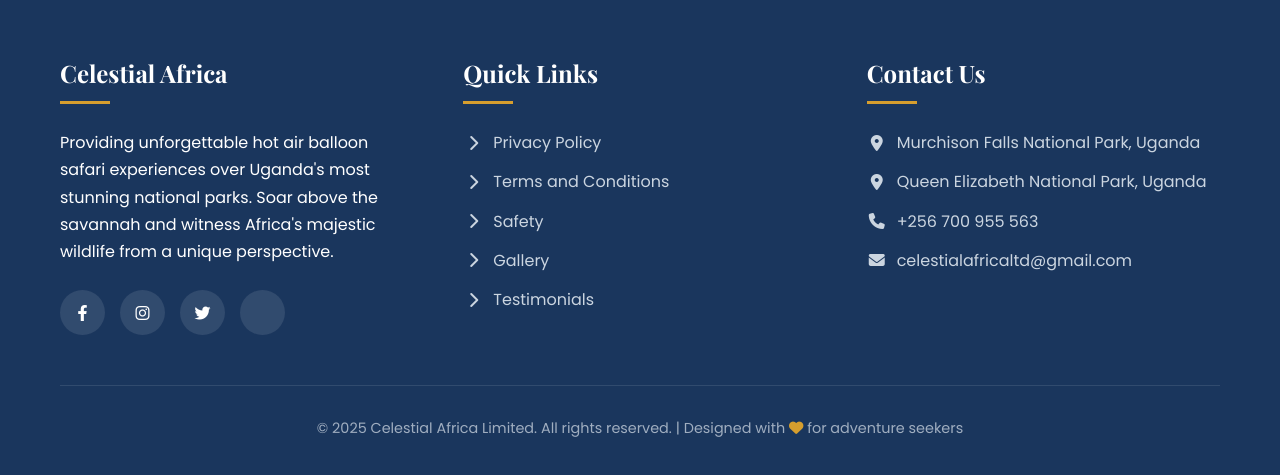
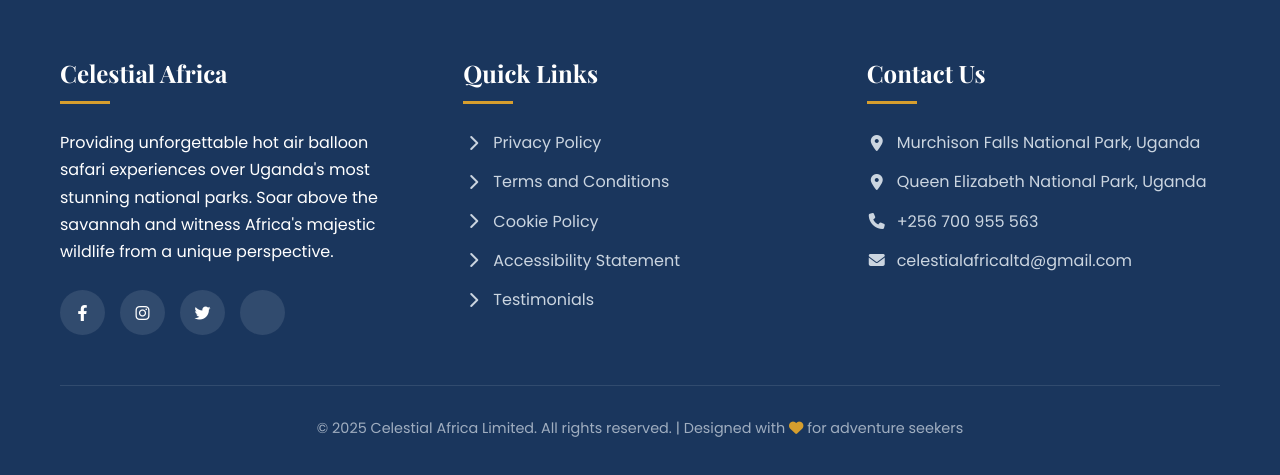
Before and after one commit to Charlie01-creator/Celerialug, a plain HTML site: page experience.html in a window 1280 px wide. Shown: the part 7267-7742 px from the top of the page. Drawn offline with nearby package versions, Linux system fonts and the light colour scheme; some icons are missing.

Commit message:
Update experience.html

```diff
--- a/experience.html
+++ b/experience.html
@@ -1254,8 +1254,8 @@
                     <ul class="footer-links">
                         <li><a href="Privacy.html"><i class="fas fa-chevron-right"></i> Privacy Policy</a></li>
                         <li><a href="terms.html"><i class="fas fa-chevron-right"></i> Terms and Conditions</a></li>
-                        <li><a href="safety.html"><i class="fas fa-chevron-right"></i> Safety</a></li>
-                        <li><a href="gallery.html"><i class="fas fa-chevron-right"></i> Gallery</a></li>
+                        <li><a href="cookie.html"><i class="fas fa-chevron-right"></i> Cookie Policy</a></li>
+                        <li><a href="accessibility.html"><i class="fas fa-chevron-right"></i> Accessibility Statement</a></li>
                         <li><a href="testimonials.html"><i class="fas fa-chevron-right"></i> Testimonials</a></li>
                     </ul>
                 </div>
```
